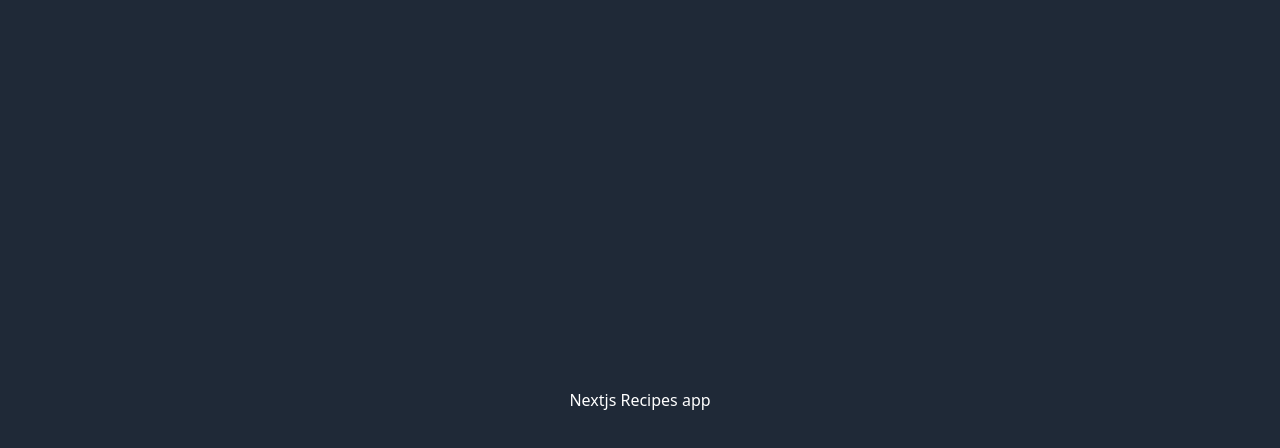
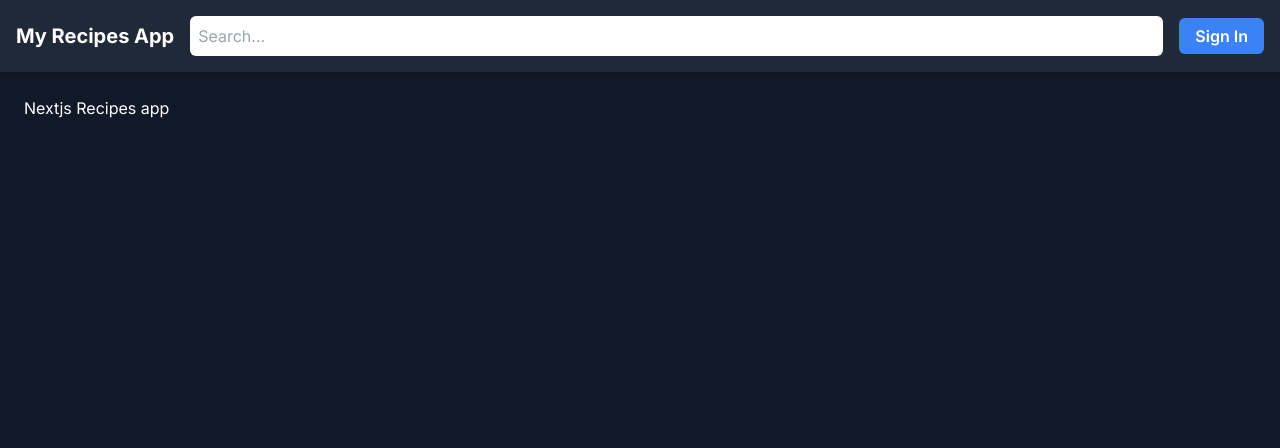
Before and after one commit to danielbokor/nextjs-recipes-app, a Next.js app: page / in a window 1280 px wide. Shown: the top 448 px of the page. Built offline with nearby package versions, Linux system fonts and the light colour scheme.

Commit message:
Using parallel route @header slot

```diff
--- /dev/null
+++ b/app/(recipes)/@header/page.tsx
@@ -0,0 +1,28 @@
+import Link from "next/link";
+
+export default function Top() {
+  return (
+    <header className="sticky top-0 z-50 flex items-center justify-between p-4 bg-gray-800 text-white shadow-md">
+      <div className="flex-shrink-0">
+        <h1 className="text-xl font-bold">My Recipes App</h1>
+      </div>
+
+      <div className="flex-grow mx-4">
+        <input
+          type="text"
+          placeholder="Search..."
+          className="w-full p-2 text-gray-800 rounded-md"
+        />
+      </div>
+
+      <div className="flex-shrink-0">
+        <Link
+          href="/signin"
+          className="px-4 py-2 bg-blue-500 hover:bg-blue-700 text-white font-semibold rounded-md"
+        >
+          Sign In
+        </Link>
+      </div>
+    </header>
+  );
+}
--- a/app/(recipes)/layout.tsx
+++ b/app/(recipes)/layout.tsx
@@ -11,15 +11,18 @@ export const metadata: Metadata = {
 
 export default function RootLayout({
   children,
+  header,
 }: Readonly<{
   children: React.ReactNode;
+  header: React.ReactNode;
 }>) {
   return (
     <html lang="en">
-      <body className={inter.className}>
-        <div className="flex items-center justify-center h-screen bg-gray-800 text-white font-sans">
-          {children}
-        </div>
+      <body className={`${inter.className} bg-gray-900 text-white`}>
+        {header}
+        <main className="flex-grow">
+          <div className="max-w-7xl mx-auto p-6">{children}</div>
+        </main>
       </body>
     </html>
   );
```
